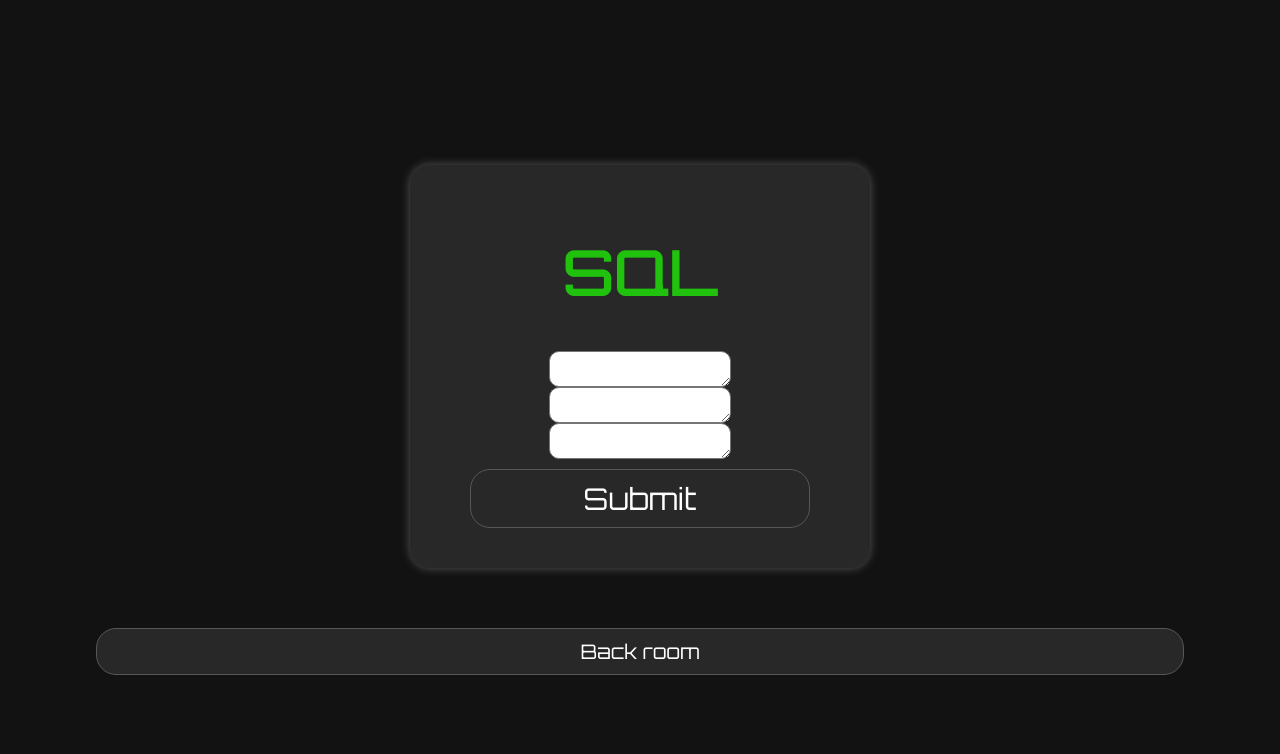
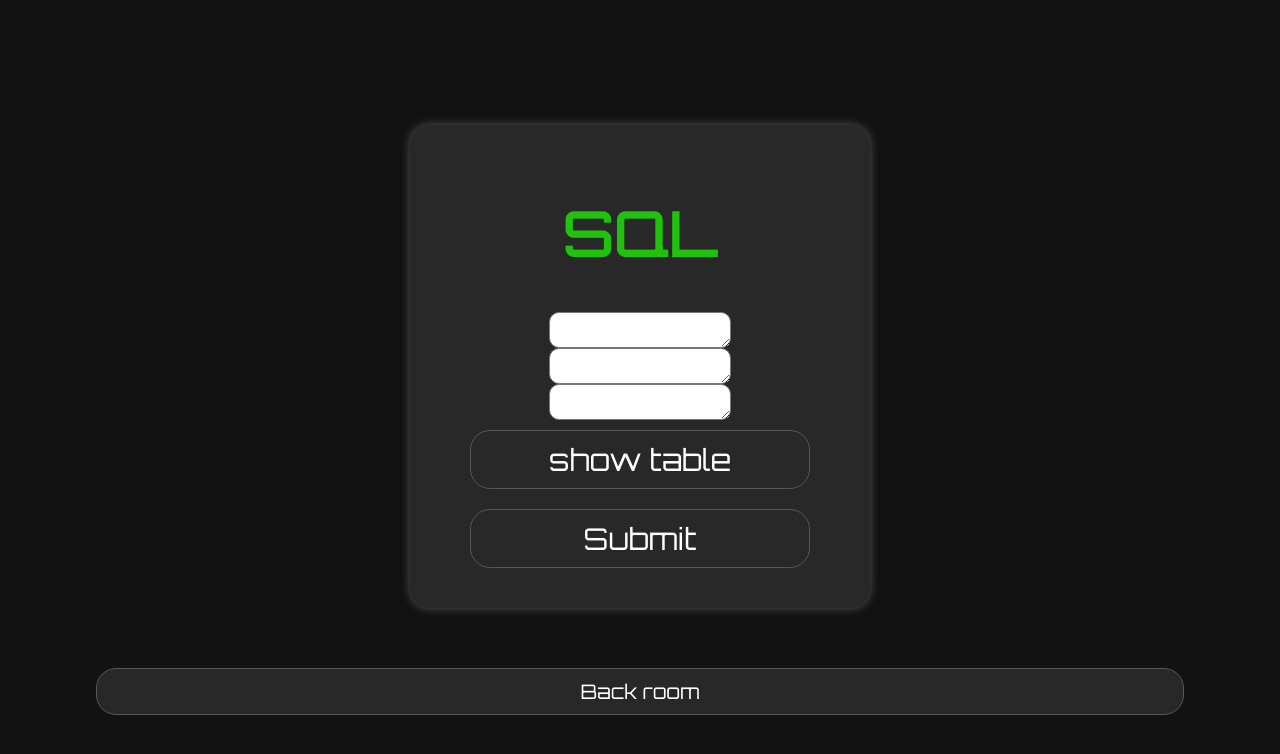
Before and after one commit to EasonMa1123/chatRoom, a Flask app: page /admin in a window 1280 px wide. Shown: the top 754 px of the page. Run offline with Flask 3, Linux system fonts and the light colour scheme.

Commit message:
show basic table information

```diff
--- a/DataBase.py
+++ b/DataBase.py
@@ -140,6 +140,3 @@ class DataRecord:
                 return True
         except Exception as e:
             return f"Error executing query: {str(e)}"
-
-
-print(DataRecord().execute_custom_query("SHOW tables"))
--- a/app.py
+++ b/app.py
@@ -1,4 +1,3 @@
-from flask import Flask, render_template, request, jsonify
 import time
 from flask import Flask, render_template, request, jsonify
 from encryption_V2 import Encrytion
@@ -164,9 +163,28 @@ def custom_SQL():
     param = tuple(param.split(",")) if param!= "" else None
     sql = f'SELECT {field_name} FROM {table}'
     data = DataRecord().execute_custom_query(sql,param)
-
     return jsonify({"log":str(data)})
 
 
+
+@app.route('/showdb')
+def showtable():
+    sql = f'SHOW tables'
+    data = DataRecord().execute_custom_query(sql)
+    data = [{value if isinstance(value, str) else value for key, value in row.items()} for row in data]
+    table = []
+    field_data = {}
+    for i in data:
+        for j in i:
+           table.append(j)
+           sql = f'SHOW COLUMNS FROM {j} '
+           field = DataRecord().execute_custom_query(sql)
+           temp = []
+           for l in field:
+            temp.append(l['Field'])
+           field_data[j] = temp
+           print(field_data)
+    return jsonify({"table":str(table),"field":str(field_data)})
+
 if __name__ == '__main__':
     app.run(host='0.0.0.0', port=8080)
--- a/static/home.js
+++ b/static/home.js
@@ -191,6 +191,13 @@ function createTableFromString(dataString) {
     logTableDiv.appendChild(table);
 }
 
+
+function showTable(){
+    $.getJSON('/showdb',function(data){
+        document.getElementById("log").innerHTML= data.field
+    })
+}
+
 function return_room(){
     window.location.href = `/index/${sessionStorage.getItem("room")}`;
 }
--- a/templates/admin.html
+++ b/templates/admin.html
@@ -20,8 +20,10 @@
             <textarea type="text"  class="sql-textarea" id="field-area" placeholder="SQL...."></textarea>
             <textarea type="text"  class="sql-textarea" id="table-area" placeholder="SQL...."></textarea>
             <textarea type="text" class="sql-textarea" id="param-area" placeholder="Paramenter"></textarea>
+            <button onclick="showTable()">show table</button>
             <button onclick="submit_command()">Submit</button>
             <a id="log"></a>
+            <a id="log2"></a>
             <div id="log-table"></div>
         </div>
 
```
